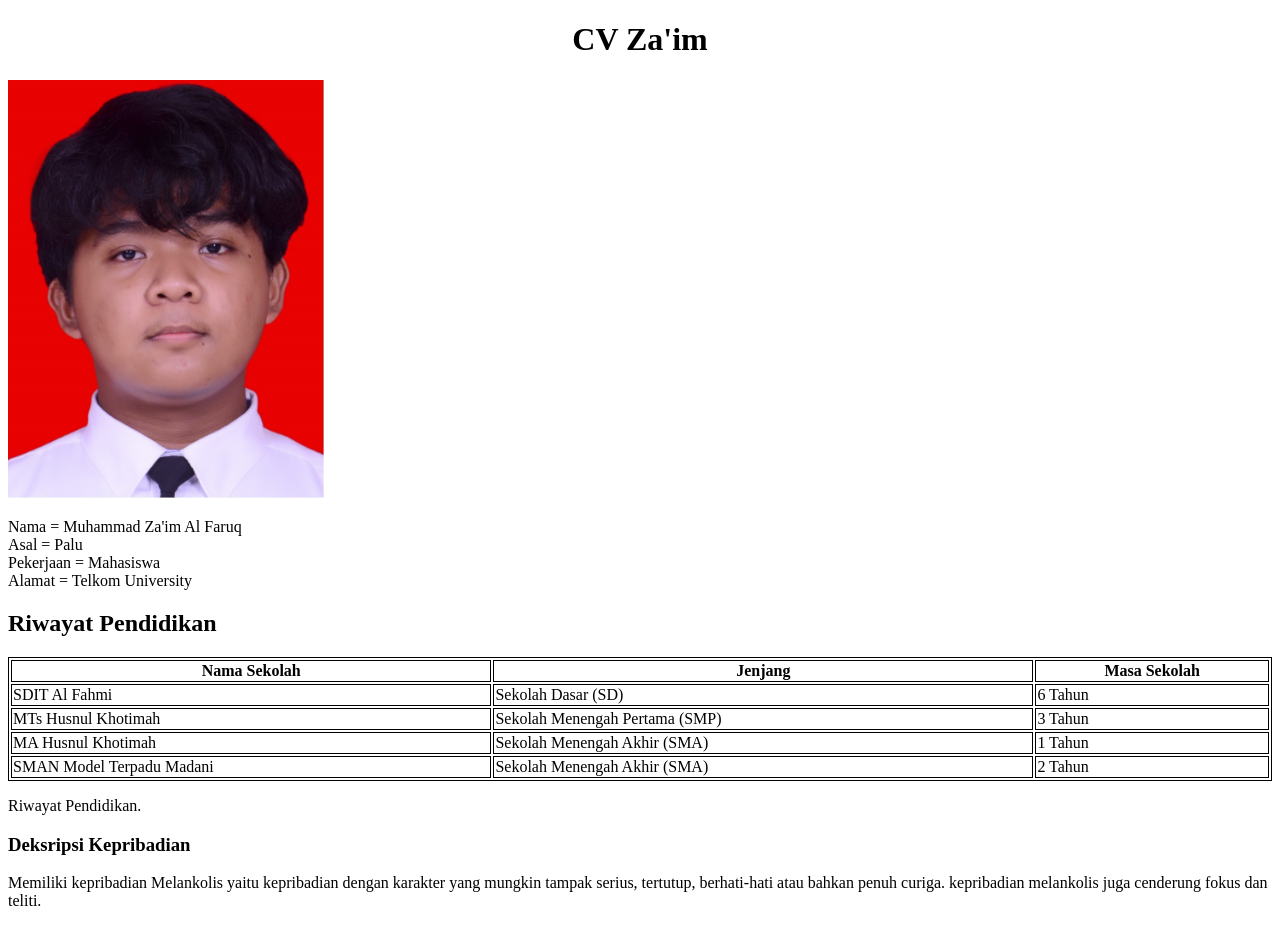
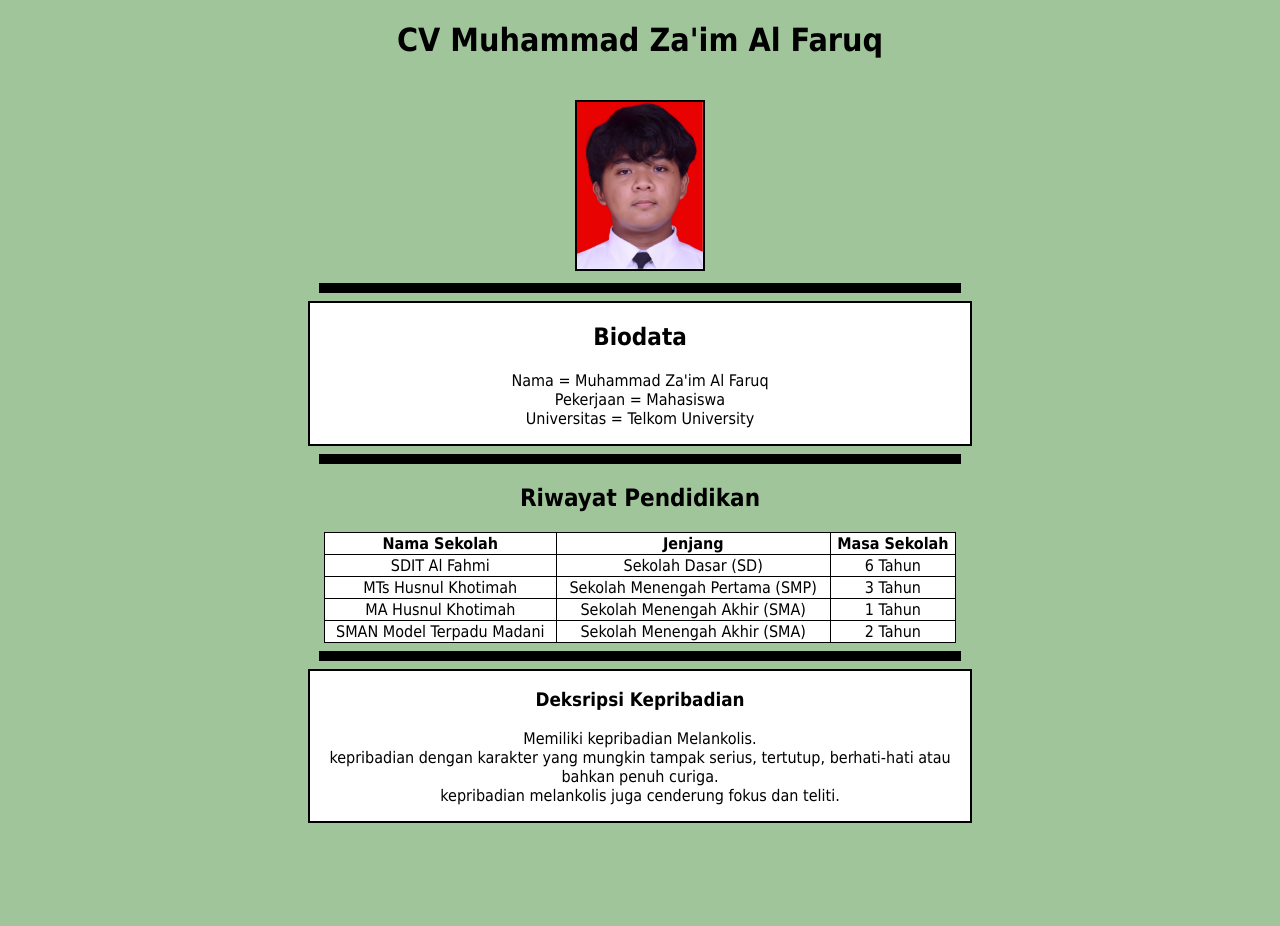
Before and after one commit to zaimxzy/WAD_Project1, a plain HTML site: page index.html in a window 1280 px wide. After the commit the page ends 831 px from the top, so only its background shows below. Drawn offline with Linux system fonts and the light colour scheme.

Commit message:
Add files via upload

```diff
--- a/index.html
+++ b/index.html
@@ -2,23 +2,35 @@
     <html>
     <head>
         <title> Biodata Diri Za'im</title>
+        <link rel="icon" href="icon.ico" type="image/x-icon">
     </head>
     <style>
-    table, th, td {
+        tr, th, td {
         border:1px solid black;
         }
+        table {
+        border:1px solid black; margin:auto; width: 50%; border-collapse: collapse; background-color: white;
+        }
         </style>
-<body>
-    <h1 style="text-align: center;">CV Za'im</h1>
-    <img src="FOTO.jpg" width= 25%>
+    <body style="text-align: center; background-color: #a1c59a; color: black; font-family: Tahoma;">
+        <div style="color:black; margin:auto">
+            <h1 style="text-align: center;">CV Muhammad Za'im Al Faruq</h1>
+
+        </div>
+            <br>
+            <img src="FOTO.jpg" width= 10% style="border: 2px solid black">
+            <br>
+            <hr style="border: 5px solid black;" width="50%">
+            <div style="background-color: white; color: black;border: 2px solid black; margin-left: 300px; margin-right: 300px">
+            <h2>Biodata</h2>
             <p> Nama = Muhammad Za'im Al Faruq <br>
-        Asal = Palu <br>
                 Pekerjaan = Mahasiswa <br>
-        Alamat = Telkom University <br>
-    </p>
+                Universitas = Telkom University <br> </p>
 
+        </div>
+            <hr style="border: 5px solid black;" width="50%">
             <h2>Riwayat Pendidikan</h2>
-    <table style="width:100%">
+            <table>
             <tr>
             <th>Nama Sekolah</th>
             <th>Jenjang</th>
@@ -46,9 +58,12 @@
         </tr>
         </table>
 
-    <p>Riwayat Pendidikan.</p>
-
+        <hr style="border: 5px solid black;" width="50%">
+        <div style="background-color: white; color: black;border: 2px solid black; margin-left: 300px; margin-right: 300px">
         <h3>Deksripsi Kepribadian</h3>
-    <p>Memiliki kepribadian Melankolis yaitu kepribadian dengan karakter yang mungkin tampak serius, tertutup, berhati-hati atau bahkan penuh curiga. kepribadian melankolis juga cenderung fokus dan teliti.</p>
+        <p>Memiliki kepribadian Melankolis. <br>
+            kepribadian dengan karakter yang mungkin tampak serius, tertutup, berhati-hati atau bahkan penuh curiga.<br>
+            kepribadian melankolis juga cenderung fokus dan teliti.</p>
+        </div>
     </body>
     </html>
```
Also changed, not shown: icon.ico (added). Lines whose indentation alone changed are shown as unchanged.
